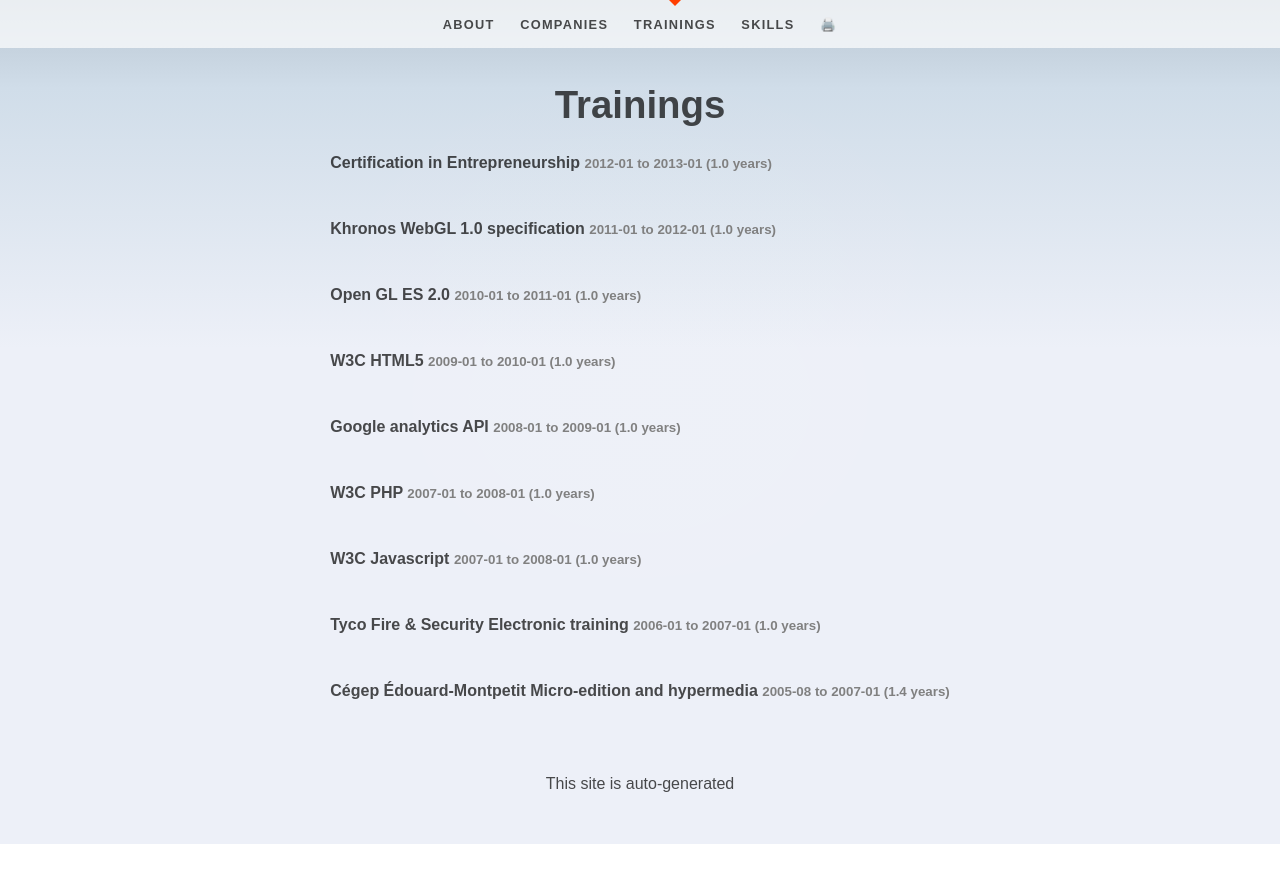
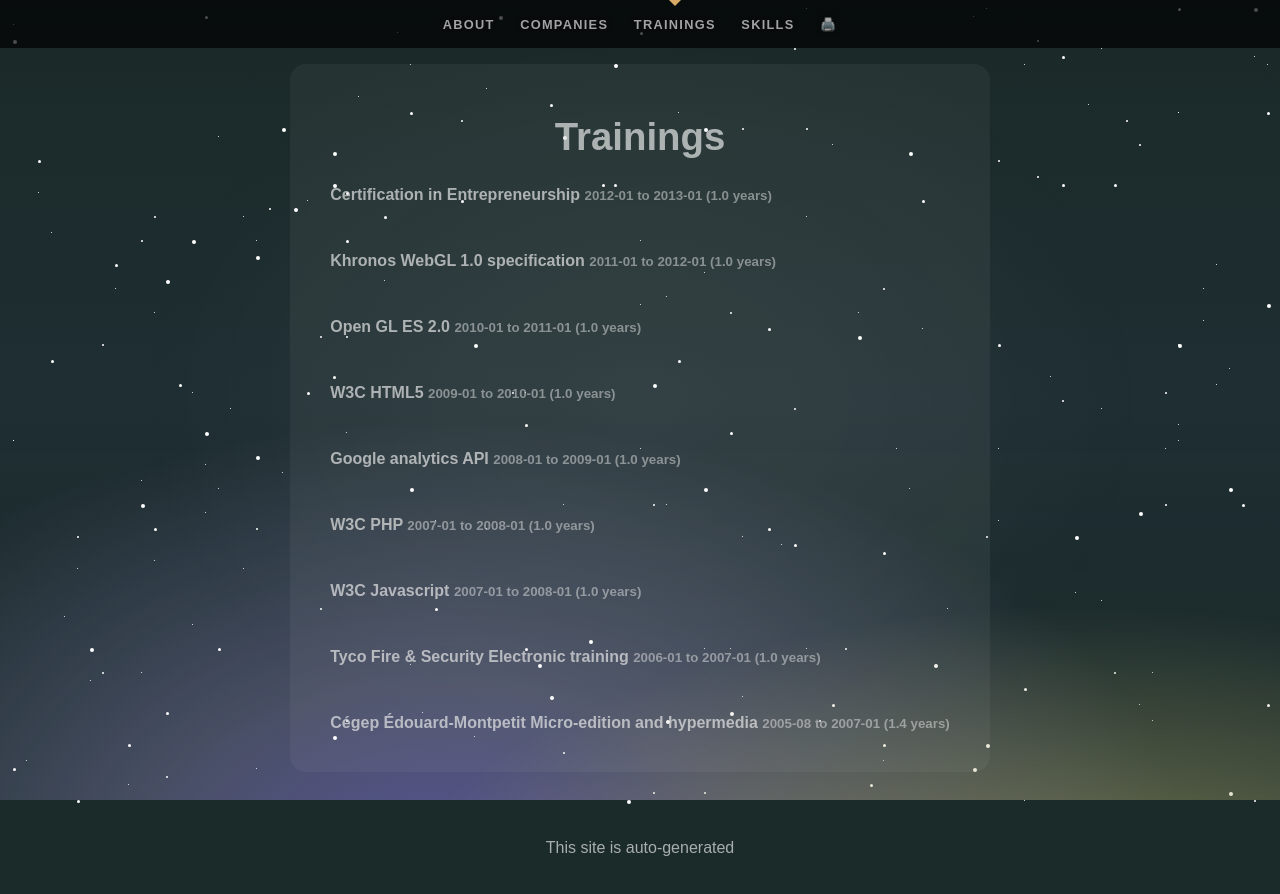
Before and after one commit to zeachco/zeachco.github.io, a SvelteKit app: page /trainings in a window 1280 px wide. Shown: the top 894 px of the page. Before the commit the page ends 844 px from the top, so only its background shows below. Built offline with nearby package versions, Linux system fonts and the light colour scheme.

Commit message:
🎨 cheap star design

```diff
--- a/src/app.css
+++ b/src/app.css
@@ -3,17 +3,43 @@
 :root {
 	font-family: Arial, -apple-system, BlinkMacSystemFont, 'Segoe UI', Roboto, Oxygen, Ubuntu,
 		Cantarell, 'Open Sans', 'Helvetica Neue', sans-serif;
+	--text-lightness: 90%;
 	--font-mono: 'Fira Mono', monospace;
 	--pure-white: #ffffff;
-	--primary-color: #b9c6d2;
-	--secondary-color: #d0dde9;
-	--tertiary-color: #edf0f8;
-	--accent-color: #ff3e00;
-	--heading-color: rgba(0, 0, 0, 0.7);
-	--text-color: #444444;
-	--background-without-opacity: rgba(255, 255, 255, 0.7);
+	--primary-color: #1a2b29;
+	--secondary-color: #212e3a;
+	--tertiary-color: #664e9433;
+	--accent-color: rgb(216, 170, 102);
+	--heading-color: hsla(0, 0%, var(--text-lightness), 0.7);
+	--heading-info: hsla(0, 0%, var(--text-lightness), 0.5);
+	--text-color: #dadada;
+	--background-without-opacity: rgba(0, 0, 0, 0.7);
 	--column-width: 42rem;
 	--column-margin-top: 4rem;
+}
+
+@media print {
+	* {
+		color: #000 !important;
+	}
+
+	.no-print,
+	.no-print * {
+		display: none !important;
+	}
+
+	a {
+		color: #888 !important;
+		font-weight: 400 !important;
+		text-decoration: none !important;
+		text-shadow: none !important;
+	}
+
+	.card {
+		page-break-inside: avoid;
+		page-break-after: always;
+		page-break-before: always;
+	}
 }
 
 html,
@@ -26,12 +52,7 @@
 	min-height: 100vh;
 	margin: 0;
 	background-color: var(--primary-color);
-	background: linear-gradient(
-		180deg,
-		var(--primary-color) 0%,
-		var(--secondary-color) 10.45%,
-		var(--tertiary-color) 41.35%
-	);
+	color: var(--text-color);
 }
 
 body::before {
@@ -64,10 +85,14 @@
 a {
 	color: var(--accent-color);
 	text-decoration: none;
+	text-shadow: 0 0 1px #0006, 0 0 10px #0008;
+	font-weight: 900;
+	transition: all 0.6s;
 }
 
 a:hover {
 	text-decoration: underline;
+	text-shadow: 0 0 2px #ff86;
 }
 
 h1 {
@@ -117,19 +142,10 @@
 section {
 	max-width: 1280px;
 	margin: auto;
-}
 
-@media print {
-	.no-print,
-	.no-print * {
-		display: none !important;
-	}
-
-	a {
-		color: #000;
-		font-weight: 400;
-		text-decoration: none;
-	}
+	padding: 2rem;
+	border-radius: 1rem;
+	background: hsla(0, 0%, var(--text-lightness), 0.05);
 }
 
 .flex-list {
@@ -146,13 +162,41 @@
 }
 
 small {
-	color: gray;
+	color: var(--heading-info);
 }
 
-@media print {
-	.card {
-		page-break-inside: avoid;
-		page-break-after: always;
-		page-break-before: always;
+.star1 {
+	animation: 3s linear 1s infinite alternate twinkle;
+}
+
+.star2 {
+	animation: 4s linear 0s infinite alternate twinkle;
+}
+
+.star3 {
+	animation: 3.5s linear 0.5s infinite alternate twinkle;
+}
+
+.star4 {
+	animation: 1.25s linear 1.5s infinite alternate twinkle;
+}
+
+.star5 {
+	animation: 4s linear 2s infinite alternate twinkle;
+}
+
+.star6 {
+	animation: 2.5s linear 1s infinite alternate twinkle;
+}
+
+@keyframes twinkle {
+	0% {
+		opacity: 1;
+	}
+	50% {
+		opacity: 0;
+	}
+	100% {
+		opacity: 1;
 	}
 }
--- a/src/app.html
+++ b/src/app.html
@@ -3,7 +3,7 @@
 	<head>
 		<meta charset="utf-8" />
 		<link rel="icon" href="%sveltekit.assets%/favicon.png" />
-		<meta name="viewport" content="width=device-width, initial-scale=1.0">
+		<meta name="viewport" content="width=device-width, initial-scale=1.0" />
 		<meta name="theme-color" content="#ddeeff" />
 		%sveltekit.head%
 	</head>
--- /dev/null
+++ b/src/lib/components/Background/Background.svelte
@@ -0,0 +1,93 @@
+<script lang="ts">
+	import { onMount, onDestroy } from 'svelte';
+
+	const sizes = [1, 1, 2, 3, 4];
+
+	function randomPosition(min = 1, max = 100) {
+		return Math.floor(Math.random() * (max - min + 1)) + min;
+	}
+
+	interface Star {
+		left: number;
+		top: number;
+		size: number;
+		className: string;
+	}
+
+	$: stars = [] as Star[];
+
+	onMount(() => {
+		stars = [];
+		const total = window.innerWidth / 6;
+		for (let i = 0; i < total; i++) {
+			const top = randomPosition();
+			const left = randomPosition();
+			const random = Math.floor(Math.random() * sizes.length);
+			const size = sizes[random];
+			const className = `start${Math.ceil(i / Math.round(total / 6))}`;
+			stars.push({ left, top, size, className });
+		}
+	});
+
+	onDestroy(() => {
+		stars = [];
+	});
+</script>
+
+<div class="light">
+	{#each stars as star}
+		<div
+			class={star.className + ' star-base'}
+			style={`top: ${star.top}%; left: ${star.left}%; height: ${star.size}px; width: ${star.size}px`}
+		/>
+	{/each}
+</div>
+
+<style>
+	.light {
+		background-image: linear-gradient(#1f202322, #42447222, #00000000);
+		position: fixed;
+		z-index: -998;
+		top: 0;
+		bottom: 0;
+		left: 0;
+		right: 0;
+		overflow: hidden;
+	}
+	.star-base {
+		background-color: #fff;
+		border-radius: 50%;
+		position: fixed;
+	}
+
+	.light:after,
+	.light:before {
+		content: '';
+		display: block;
+		position: absolute;
+	}
+	.light:before {
+		width: 120%;
+		height: 120%;
+		top: 40%;
+		left: -25%;
+		background: radial-gradient(
+			48.58% 48.58% at 49.96% 59.07%,
+			#927cff88 0%,
+			rgba(142, 133, 190, 0.4) 43.23%,
+			rgba(59, 61, 70, 0) 100%
+		);
+	}
+	.light:after {
+		width: 120%;
+		height: 100%;
+		top: 65%;
+		left: 25%;
+		background: radial-gradient(
+			48.58% 48.58% at 49.96% 59.07%,
+			#fff38b 0%,
+			rgba(180, 174, 113, 0.45) 38.02%,
+			rgba(59, 61, 70, 0) 100%
+		);
+	}
+</style>
--- a/src/lib/components/Containers/Header.svelte
+++ b/src/lib/components/Containers/Header.svelte
@@ -30,7 +30,7 @@
 		display: flex;
 		justify-content: space-between;
 		margin: auto;
-		--background: rgba(255, 255, 255, 0.7);
+		--background: rgba(0, 0, 0, 0.7);
 		background: var(--background);
 		background-size: contain;
 	}
--- a/src/routes/+layout.svelte
+++ b/src/routes/+layout.svelte
@@ -1,8 +1,10 @@
 <script lang="ts">
 	import '../app.css';
 	import Header from '$lib/components/Containers/Header.svelte';
+	import Background from '$lib/components/Background/Background.svelte';
 </script>
 
+<Background />
 <Header />
 
 <main>
@@ -20,7 +22,6 @@
 		flex-direction: column;
 		padding: 1rem;
 		width: 100%;
-		/* max-width: 1024px; */
 		margin: 0 auto;
 		box-sizing: border-box;
 	}
```
